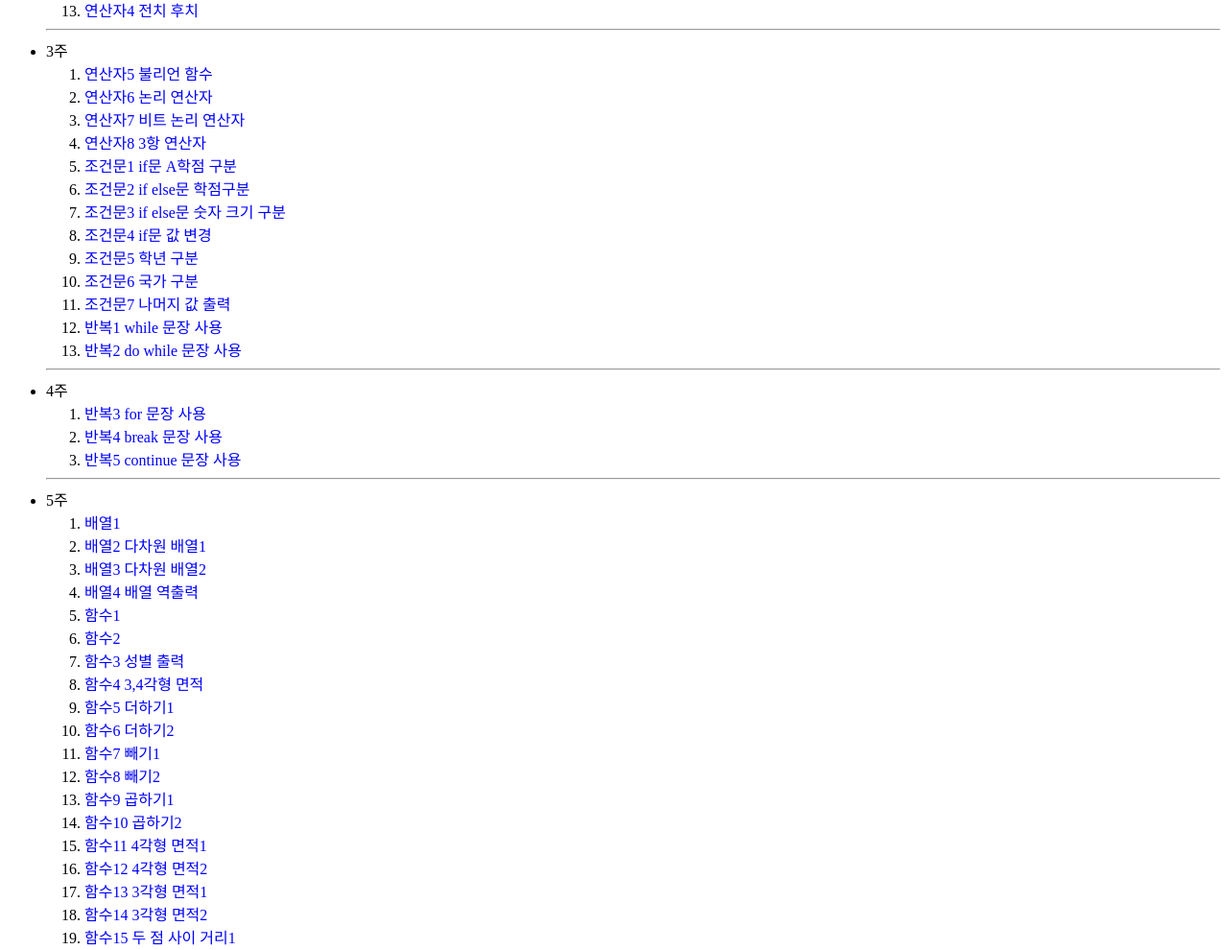
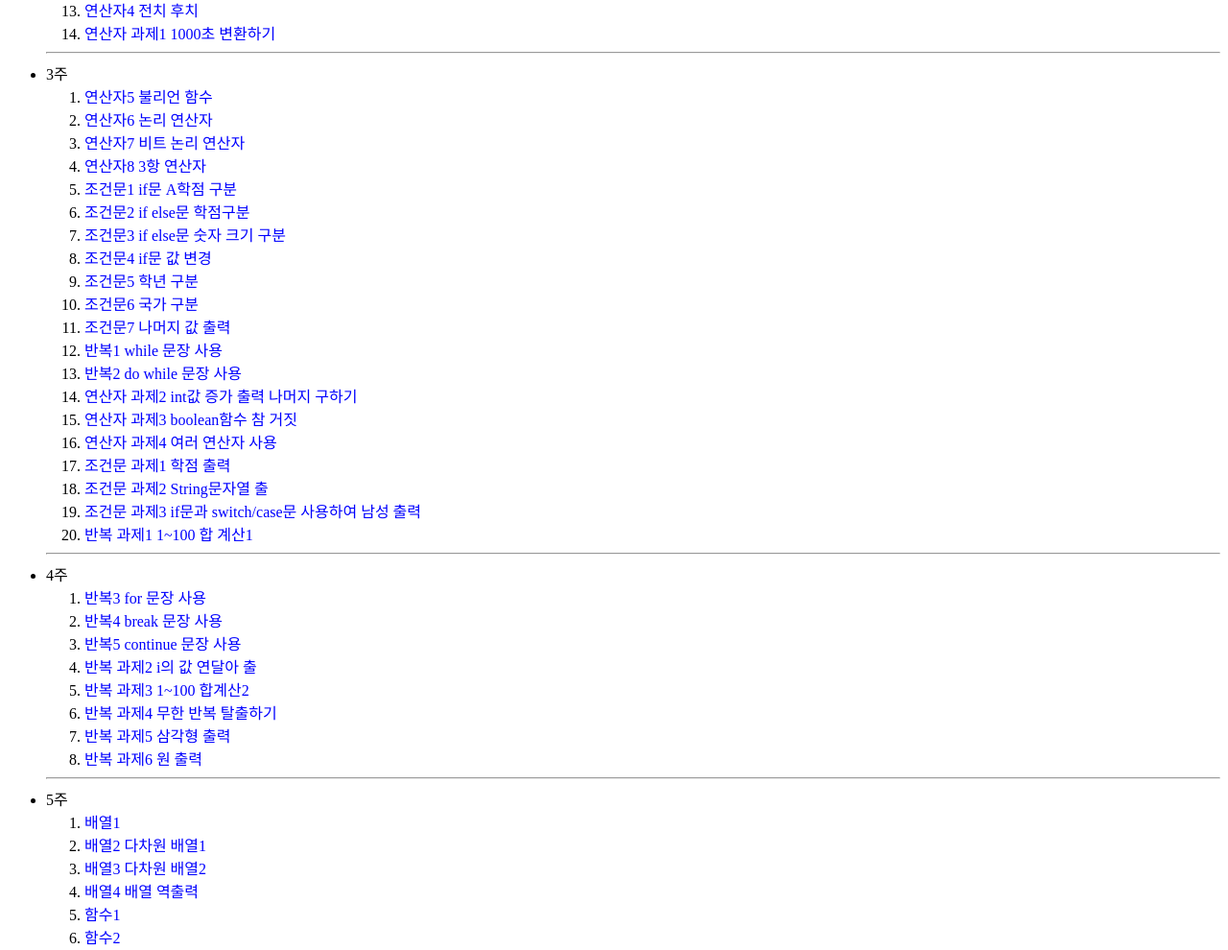
Before and after one commit to ryujh0/ryujh0.github.io, a plain HTML site: page index.html in a window 1280 px wide. Shown: the part 479-1469 px from the top of the page at 96% size. Drawn offline with Linux system fonts and the light colour scheme.

Commit message:
Update index.html

```diff
--- a/index.html
+++ b/index.html
@@ -29,6 +29,7 @@
   <li><a href="https://ryujh0.github.io/java/Ex2_2.html">연산자2 부정확 값 출력 2 </a></li>
   <li><a href="https://ryujh0.github.io/java/Ex2_3.html">연산자3 변수 연산 </a></li>
   <li><a href="https://ryujh0.github.io/java/Ex2_4.html">연산자4 전치 후치 </a></li>
+  <li><a href="https://ryujh0.github.io/java/Exh2_1.html">연산자 과제1 1000초 변환하기 </a></li>
     </ol><hr/>
   <li> 3주 </li>
   <ol>
@@ -45,12 +46,24 @@
   <li><a href="https://ryujh0.github.io/java/Ex3_7.html">조건문7 나머지 값 출력</a></li>
   <li><a href="https://ryujh0.github.io/java/Ex4_1.html">반복1 while 문장 사용</a></li>
   <li><a href="https://ryujh0.github.io/java/Ex4_2.html">반복2 do while 문장 사용</a></li>
+  <li><a href="https://ryujh0.github.io/java/Exh3_1.html">연산자 과제2 int값 증가 출력 나머지 구하기 </a></li>
+  <li><a href="https://ryujh0.github.io/java/Exh3_2.html">연산자 과제3 boolean함수 참 거짓</a></li>
+  <li><a href="https://ryujh0.github.io/java/Exh3_3.html">연산자 과제4 여러 연산자 사용</a></li>
+  <li><a href="https://ryujh0.github.io/java/Exh3_4.html">조건문 과제1 학점 출력</a></li>
+  <li><a href="https://ryujh0.github.io/java/Exh3_5.html">조건문 과제2 String문자열 출</a></li>
+  <li><a href="https://ryujh0.github.io/java/Exh3_6.html">조건문 과제3 if문과 switch/case문 사용하여 남성 출력</a></li>
+  <li><a href="https://ryujh0.github.io/java/Exh3_7.html">반복 과제1 1~100 합 계산1</a></li>
     </ol><hr/>
   <li> 4주 </li>
   <ol>
    <li><a href="https://ryujh0.github.io/java/Ex4_3.html">반복3 for 문장 사용 </a></li>
    <li><a href="https://ryujh0.github.io/java/Ex4_4.html">반복4 break 문장 사용</a></li>
    <li><a href="https://ryujh0.github.io/java/Ex4_5.html">반복5 continue 문장 사용 </a></li>
+   <li><a href="https://ryujh0.github.io/java/Exh4_1.html">반복 과제2 i의 값 연달아 출 </a></li>
+   <li><a href="https://ryujh0.github.io/java/Exh4_2.html">반복 과제3 1~100 합계산2 </a></li>
+   <li><a href="https://ryujh0.github.io/java/Exh4_3.html">반복 과제4 무한 반복 탈출하기 </a></li>
+   <li><a href="https://ryujh0.github.io/java/Exh4_4.html">반복 과제5 삼각형 출력</a></li>
+   <li><a href="https://ryujh0.github.io/java/Exh4_5.html">반복 과제6 원 출력</a></li>
     </ol><hr/>
   <li> 5주  </li>
   <ol>
```
